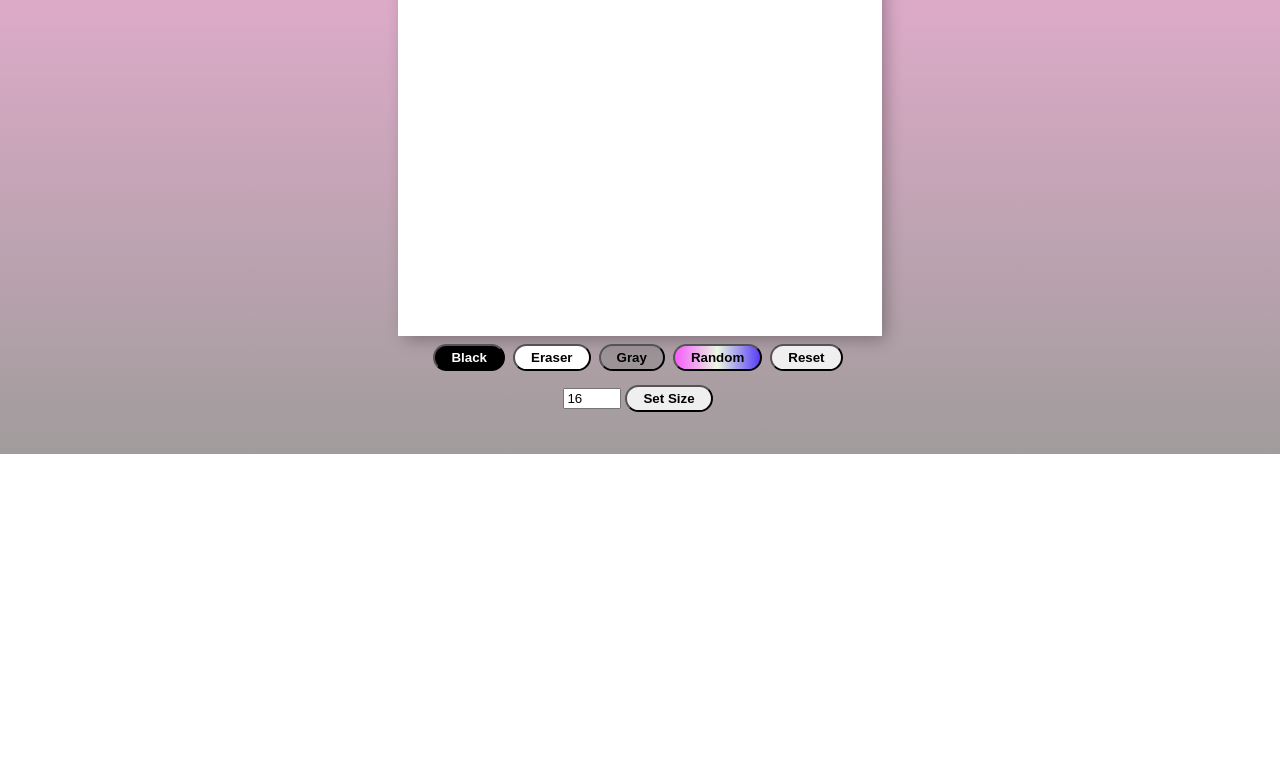
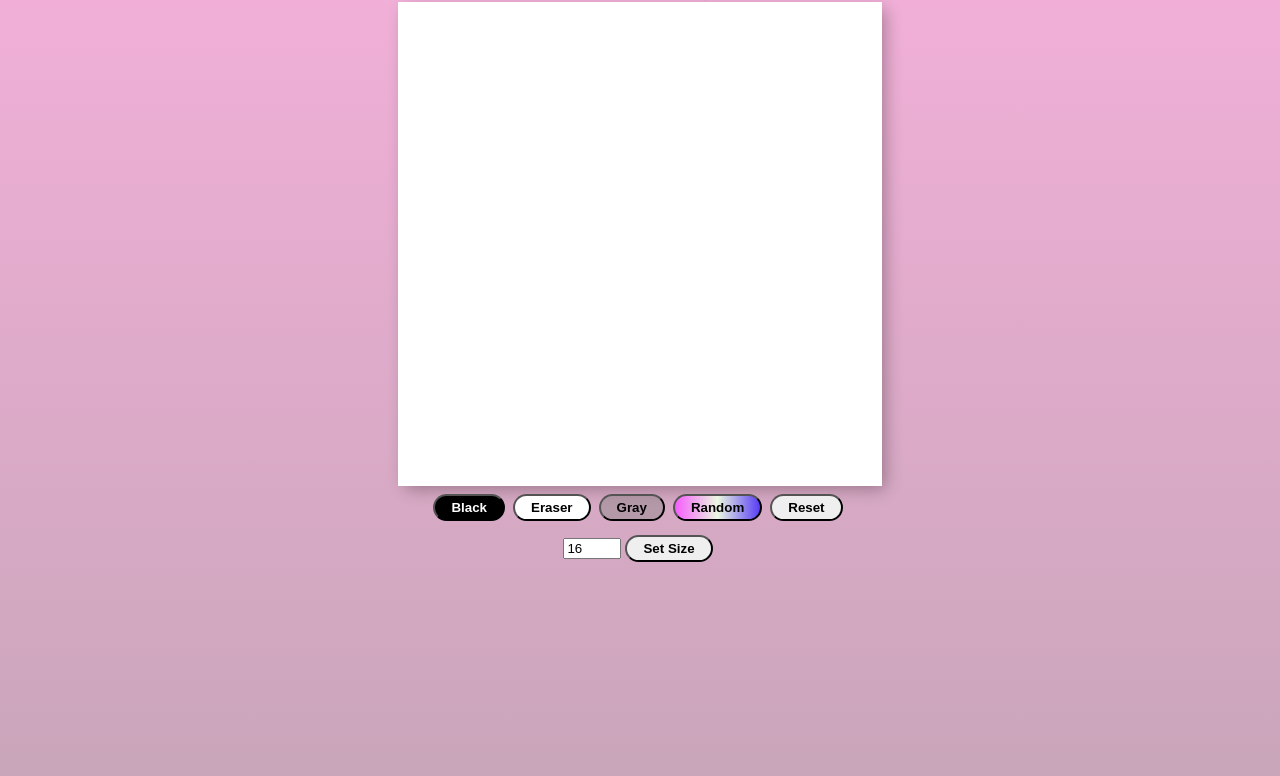
Before and after one commit to Felix316/Etch-A-Sketch, a plain HTML site: page index.html in a window 1280 px wide. Shown: the part 250-1026 px from the top of the page. Before the commit the page ends 800 px from the top, so only its background shows below. Drawn offline with Linux system fonts and the light colour scheme.

Commit message:
2nd background change, made to fill.

```diff
--- a/style.css
+++ b/style.css
@@ -1,9 +1,12 @@
 .flex-container {
   height: 100%;
+  width: 100%;
   display: flex;
   flex-direction: column;
   align-items: center;
   background: linear-gradient(rgba(250, 1, 155, 0.3), rgb(161, 156, 156));
+  padding-top: 150px;
+  padding-bottom: 60em;
 }
 
 .board {
```
